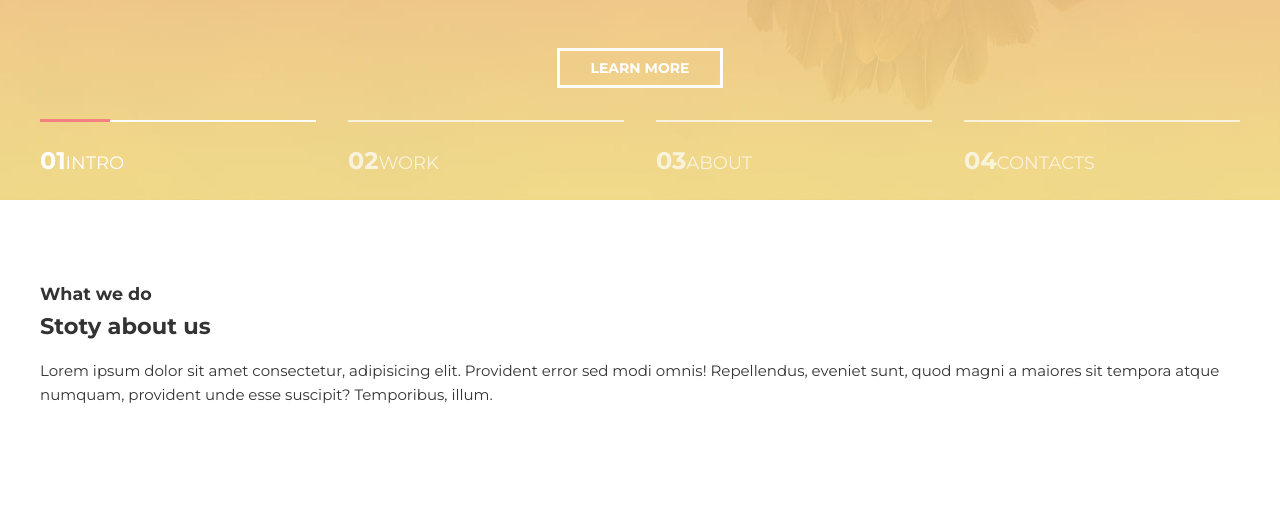
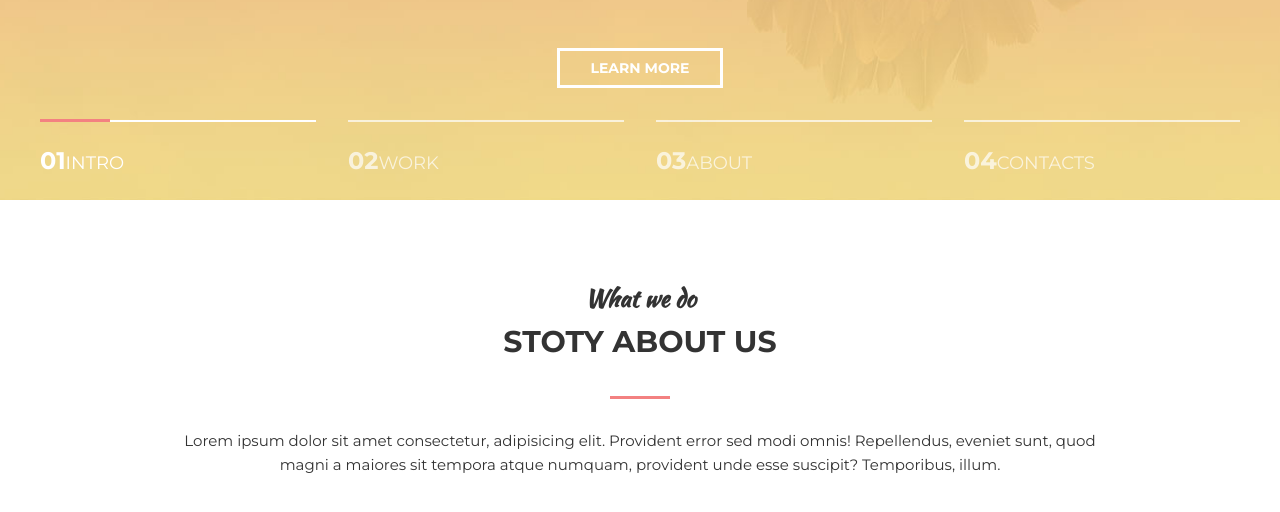
Before and after one commit to akhmatkheda95/mogo-site, a plain HTML site: page index.html in a window 1280 px wide. Shown: the part 600-1112 px from the top of the page. Drawn offline with Linux system fonts and the light colour scheme.

Commit message:
red border

```diff
--- a/assets/css/style.css
+++ b/assets/css/style.css
@@ -19,6 +19,7 @@ h1, h2, h3, h4, h5, h6 {
     width: 100%;
     max-width: 1200px;
     margin: 0 auto;
+
 }
 /* intro */
 .intro {
@@ -175,5 +176,29 @@ h1, h2, h3, h4, h5, h6 {
     padding: 80px 0;
 }
 .section__header {
-    margin-bottom: 40px;
+    width: 100%;
+    max-width: 950px;
+    margin: 0 auto;
+    text-align: center;
 }
+.section__suptitle {
+    font-family: 'Kaushan Script', cursive;
+    font-size: 24px;
+    color: #333;
+}
+.section__title {
+    font-size: 30px;
+    font-weight: 700;
+    color: #333;
+    text-transform: uppercase;
+
+}
+.section__title:after {
+    content: "";
+    display: block;
+    width: 60px;
+    height: 3px;
+    margin: 30px auto;
+
+    background-color: #f38181;
+}
```
Also changed, not shown: 1 other file.
